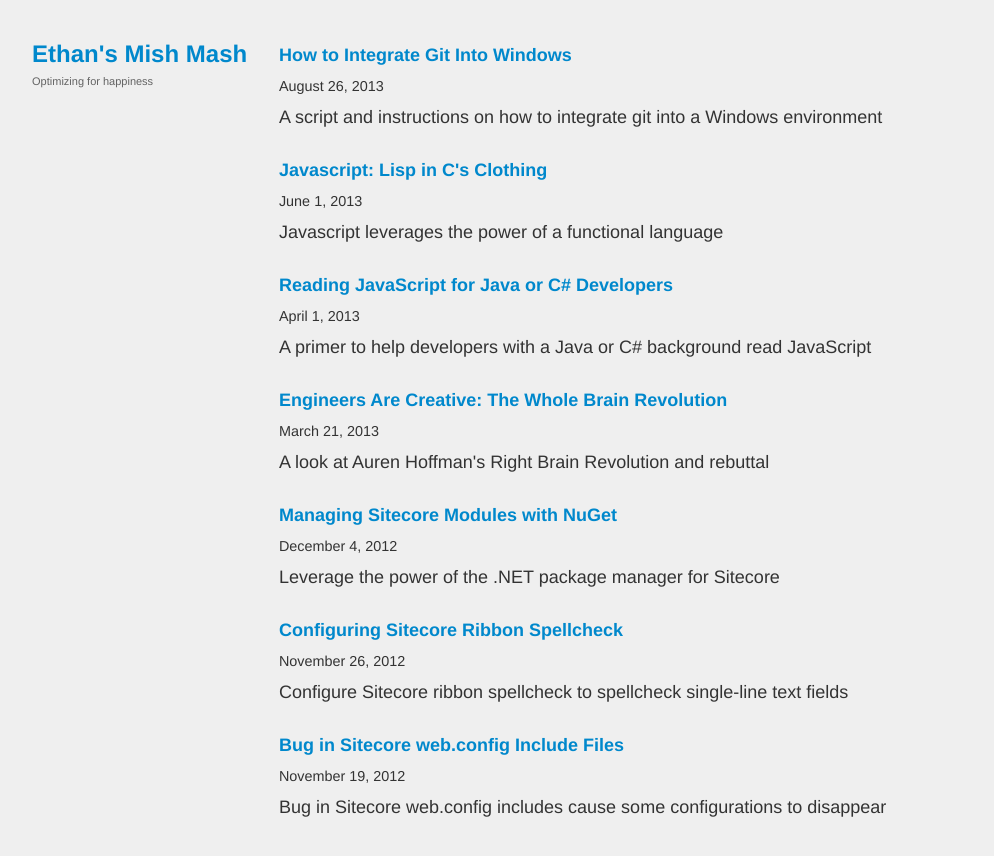
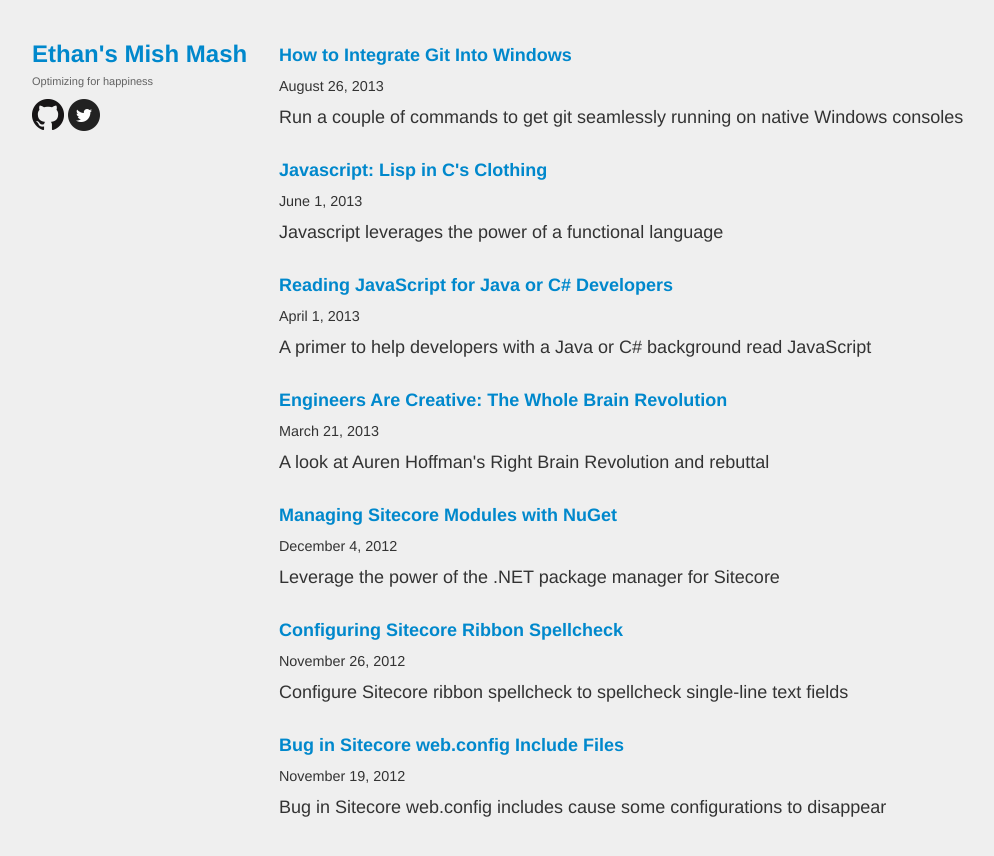
Before and after one commit to etruong42/etruong42.github.com, a Jekyll site: the page built from index.html, in a window 1280 px wide. Shown: the top 856 px of the page, without its empty margins (59-1053 px from the left). Built offline with Jekyll 4.4.1, drawn with Linux system fonts in a browser that asks for light colours; Markdown is read by kramdown in place of the engine named in the settings.

Commit message:
add icon; revise git article description

```diff
--- a/_layouts/default.html
+++ b/_layouts/default.html
@@ -26,6 +26,12 @@
 						<small>Optimizing for happiness</small>
 					</p>
 					<p class="about">
+						<a href="https://github.com/etruong42">
+							<img src="/assets/img/icons/github.png" alt="Ethan's GitHub" />
+						</a>
+						<a href="https://twitter.com/etruong42">
+							<img src="/assets/img/icons/twitter.png" alt="Ethan's Twitter" />
+						</a>
 					</p>
 				</div>
 			</div>
--- a/_posts/2013-8-26-How-To-Integrate-Git-Into-Windows.md
+++ b/_posts/2013-8-26-How-To-Integrate-Git-Into-Windows.md
@@ -1,7 +1,7 @@
 ---
 layout: post
 title: How to Integrate Git Into Windows
-description: A script and instructions on how to integrate git into a Windows environment
+description: Run a couple of commands to get git seamlessly running on native Windows consoles
 ---
 
 If you just want to get git on your Windows box that you can painlessly run from native Windows terminals, you can run the following in your command prompt:
```
Also changed, not shown: assets/img/icons/twitter.png.
